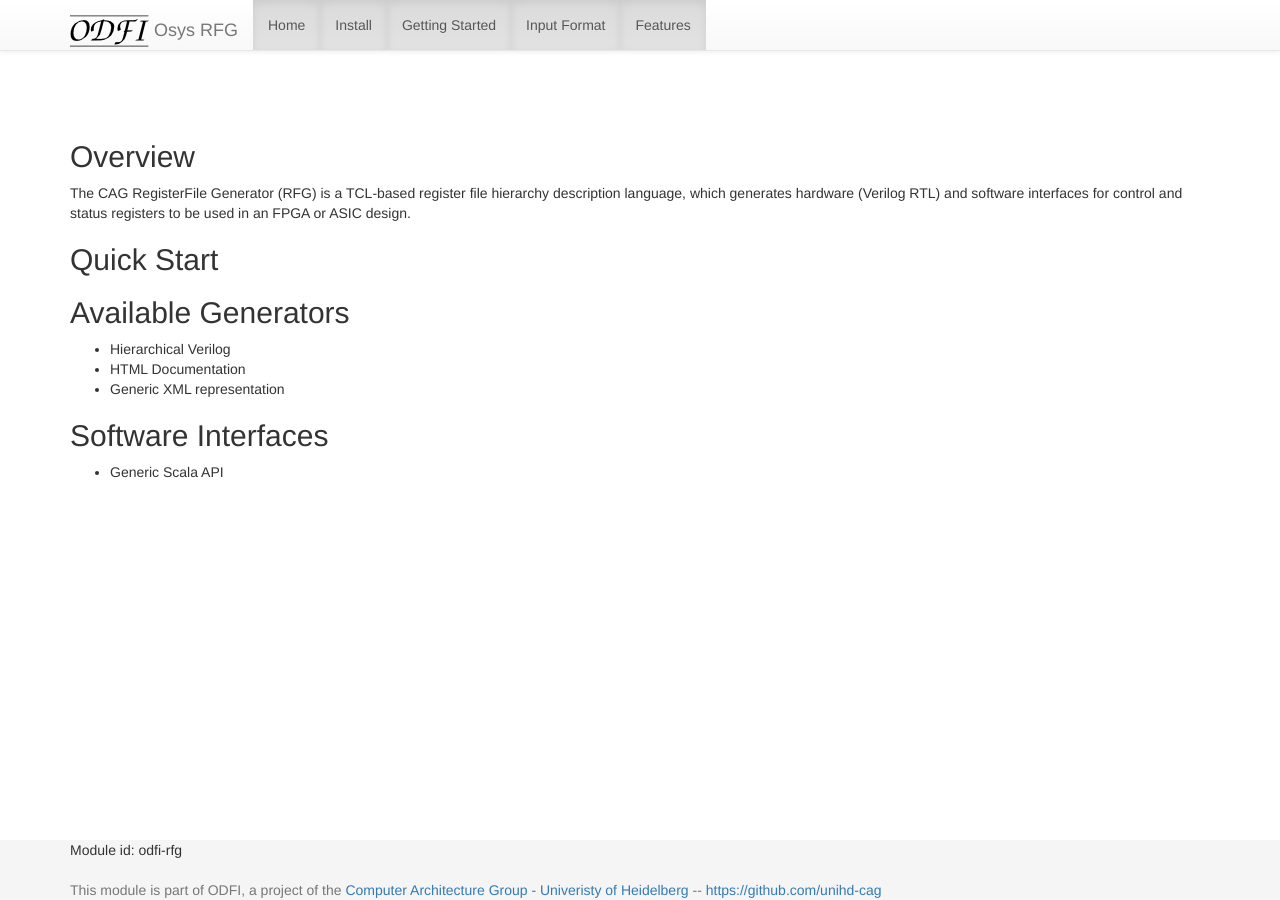
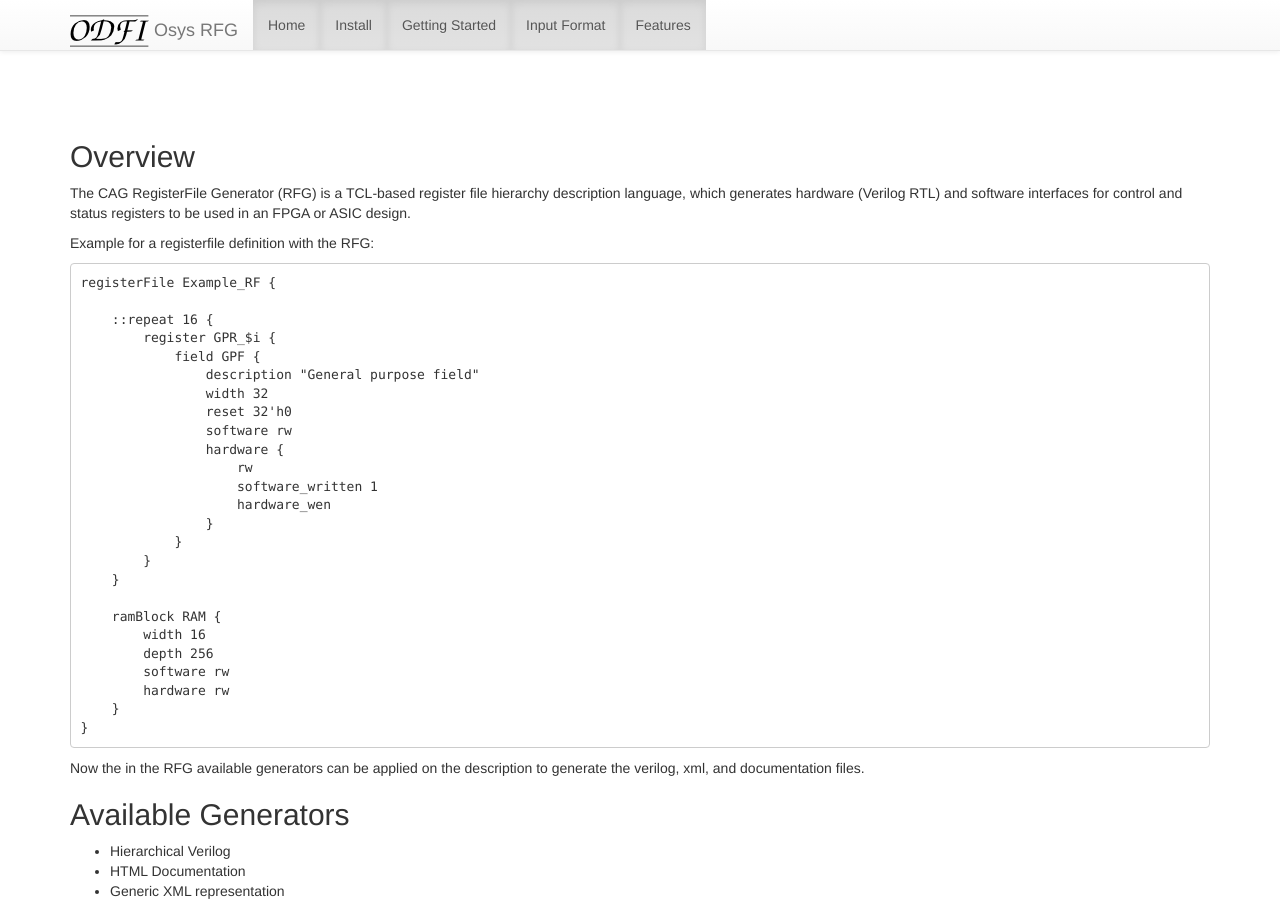
Before and after one commit to unihd-cag/odfi-rfg, a Jekyll site: the page built from index.md, in a window 1280 px wide and 900 px high. Built offline with Jekyll 4.4.1, drawn with Linux system fonts in a browser that asks for light colours; nearby versions of some CDN libraries; Markdown is read by kramdown in place of the engine named in the settings.

Commit message:
Update index.md
Added registerfile description example

```diff
--- a/index.md
+++ b/index.md
@@ -7,7 +7,35 @@ title: Osys RFG
 
 The CAG RegisterFile Generator (RFG) is a TCL-based register file hierarchy description language, which generates hardware (Verilog RTL) and software interfaces for control and status registers to be used in an FPGA or ASIC design.
 
-## Quick Start
+Example for a registerfile definition with the RFG:
+
+    registerFile Example_RF {
+
+        ::repeat 16 {
+            register GPR_$i {
+                field GPF {
+                    description "General purpose field"
+                    width 32
+                    reset 32'h0
+                    software rw
+                    hardware {
+                        rw
+                        software_written 1
+                        hardware_wen
+                    }
+                }
+            }
+        }
+
+        ramBlock RAM {
+            width 16
+            depth 256
+            software rw
+            hardware rw
+        }
+    }
+
+Now the in the RFG available generators can be applied on the description to generate the verilog, xml, and documentation files.
 
 ## Available Generators
 
```
